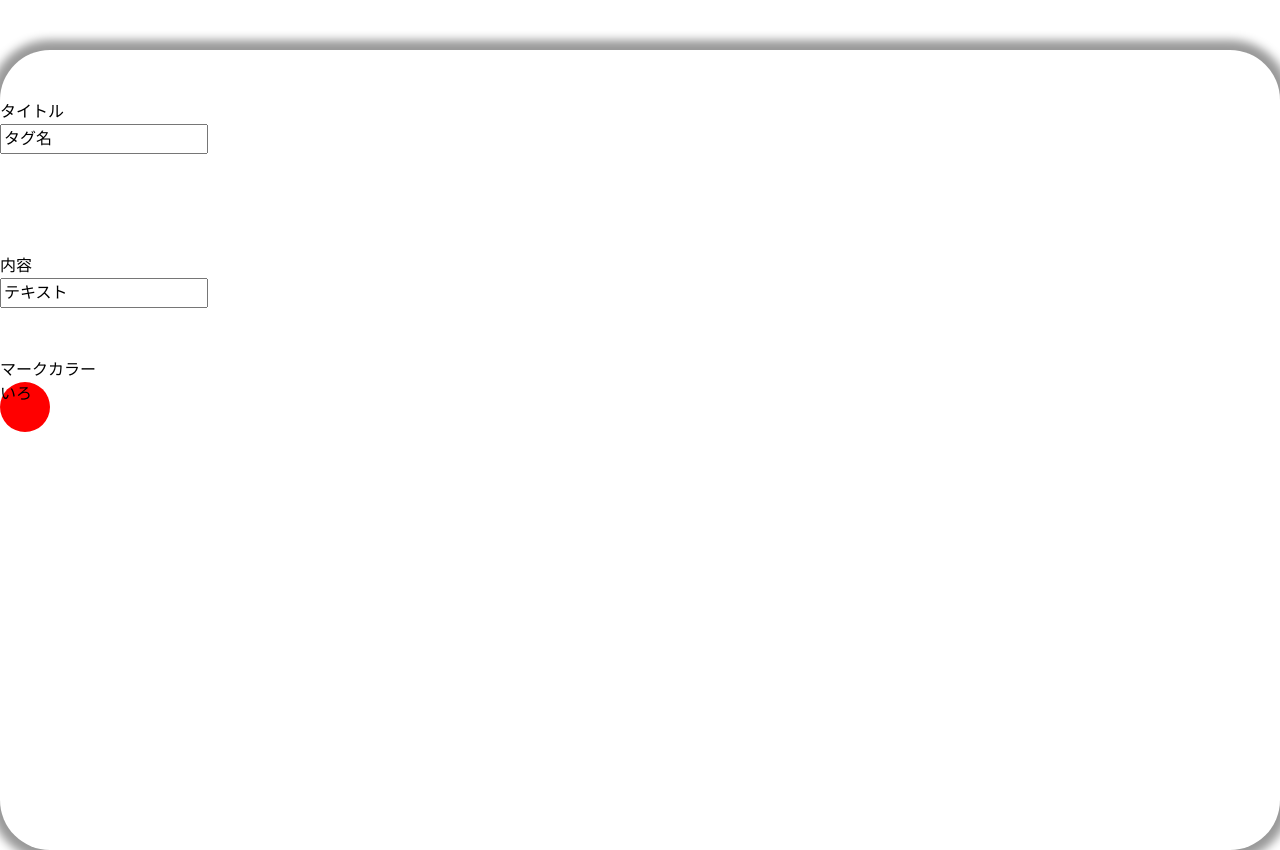
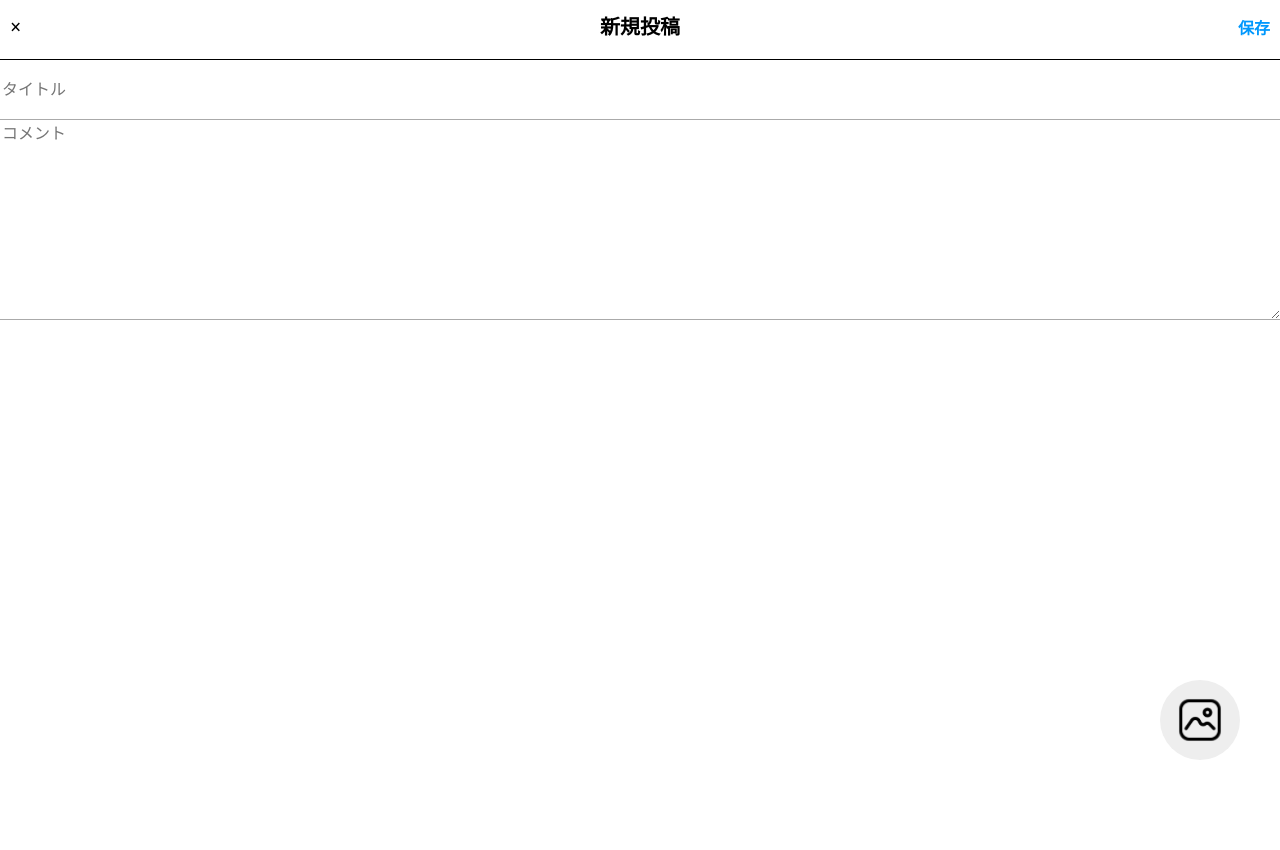
Before and after one commit to NewNomad/aaaa, a Next.js app: page /submit in a window 1280 px wide. After the commit the page ends 800 px from the top, so only its background shows below. Built offline with nearby package versions, Linux system fonts and the light colour scheme.

Commit message:
📦 NEW: cssの変更

```diff
--- a/src/pages/submit.tsx
+++ b/src/pages/submit.tsx
@@ -18,57 +18,77 @@ export default function Submit() {
       <main>
         <div
           style={{
-            position: "absolute",
-            bottom: -50,
-            left: 0,
             width: "100%",
-            height: 800,
-            borderRadius: 50,
-            boxShadow: "0px 0px 10px 10px #999",
+            height: 60,
+            borderBottom: "1px solid #000",
           }}
         >
-          <dl
+          <span
             style={{
-              marginTop: 50,
+              fontWeight: "bold",
+              position: "absolute",
+              left: 10,
+              top: 12,
+              fontSize: 20,
             }}
           >
-            <dt>タイトル</dt>
-            <dd>
-              <input type="text" name="title" value={"タグ名"} />
-            </dd>
-          </dl>
-
-          <dl
+            ×
+          </span>
+          <span
             style={{
-              marginTop: 100,
+              fontWeight: "bold",
+              position: "absolute",
+              left: "50%",
+              transform: "translate(-50%, 0%)",
+              top: 12,
+              fontSize: 20,
             }}
           >
-            <dt>内容</dt>
-            <dd>
-              <input type="text" name="title" value={"テキスト"} />
-            </dd>
-          </dl>
-
-          <dl
+            新規投稿
+          </span>
+          <span
             style={{
-              marginTop: 50,
+              color: "#0098FD",
+              fontWeight: "bold",
+              position: "absolute",
+              right: 10,
+              top: 17,
+              fontSize: 16,
             }}
           >
-            <dt>マークカラー</dt>
-            <dd>
-              <div
-                style={{
-                  width: 50,
-                  height: 50,
-                  borderRadius: "50%",
-                  backgroundColor: "red",
-                }}
-              >
-                いろ
-              </div>
-            </dd>
-          </dl>
+            保存
+          </span>
         </div>
+        <input
+          placeholder="タイトル"
+          style={{
+            width: "100%",
+            height: 60,
+            border: "none",
+            borderBottom: "1px solid #aaa",
+          }}
+        />
+        <textarea
+          placeholder="コメント"
+          style={{
+            width: "100%",
+            height: 200,
+            border: "none",
+            borderBottom: "1px solid #aaa",
+          }}
+        />
+        <Image
+          src="/submit/Group157.svg"
+          alt="..."
+          width={80}
+          height={80}
+          style={{
+            position: "absolute",
+            right: 0,
+            bottom: 0,
+            transform: "translate(-50%, -50%)",
+          }}
+        />
       </main>
     </>
   );
```
Also changed, not shown: public/submit/Group157.svg (added).
